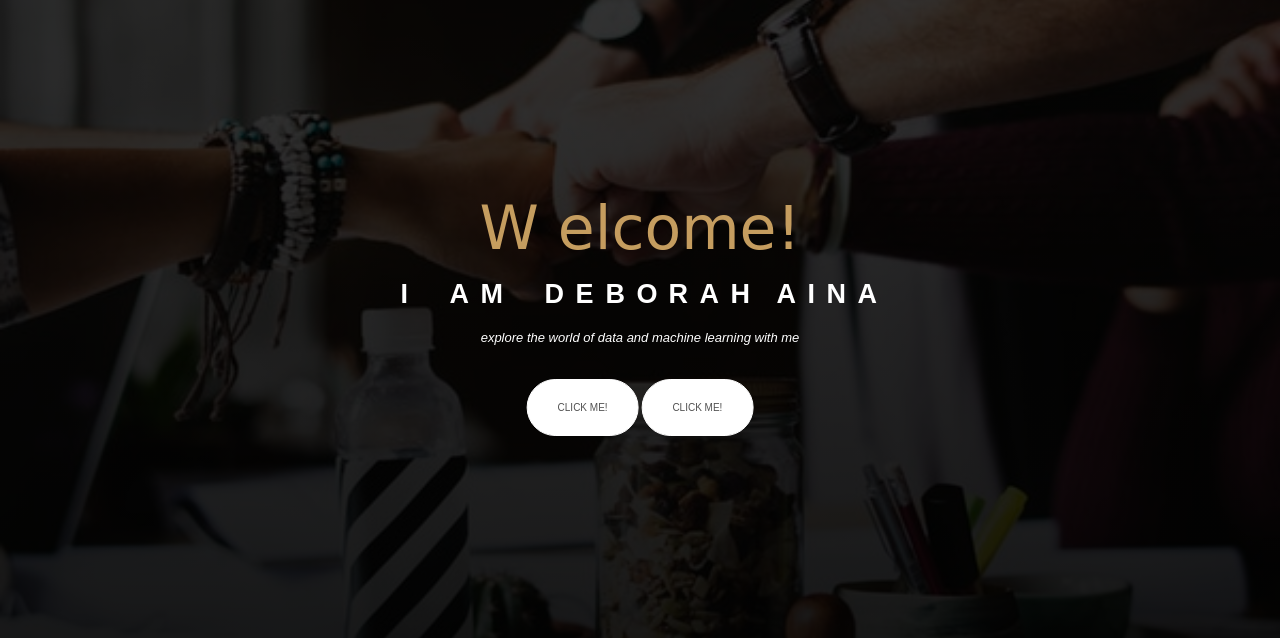
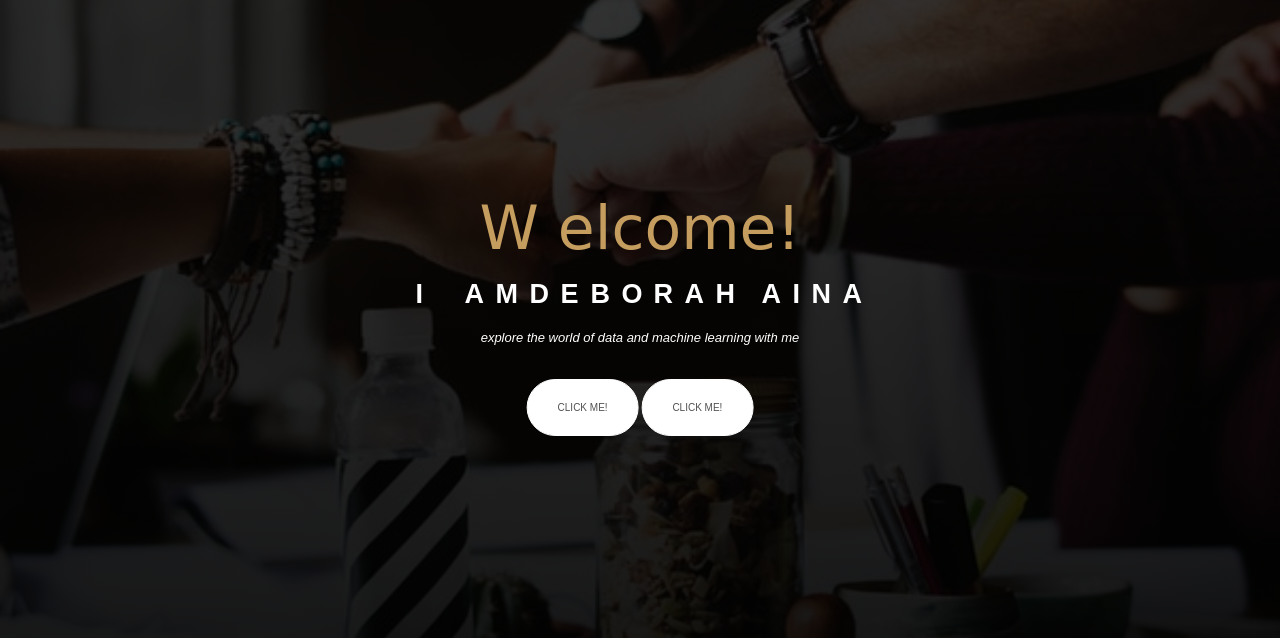
Before and after one commit to Deborahaina/data-telling, a Flask app: page / in a window 1280 px wide. Shown: the part 51-689 px from the top of the page. Run offline with Flask 2, Linux system fonts and the light colour scheme; parts of the project's set-up code (start-up, migrations or seed data) failed here and were passed over; some libraries are stand-ins or nearby versions; some web fonts are replaced.

Commit message:
Css files

```diff
--- a/templates/index.html
+++ b/templates/index.html
@@ -47,7 +47,7 @@
         <span>i</span>
         <span class="ml-5">a</span>
         <span>m</span>
-        <span class="ml-5">d</span>
+        <span class="ml-6">d</span>
         <span>e</span>
         <span>b</span>
         <span>o</span>
```
